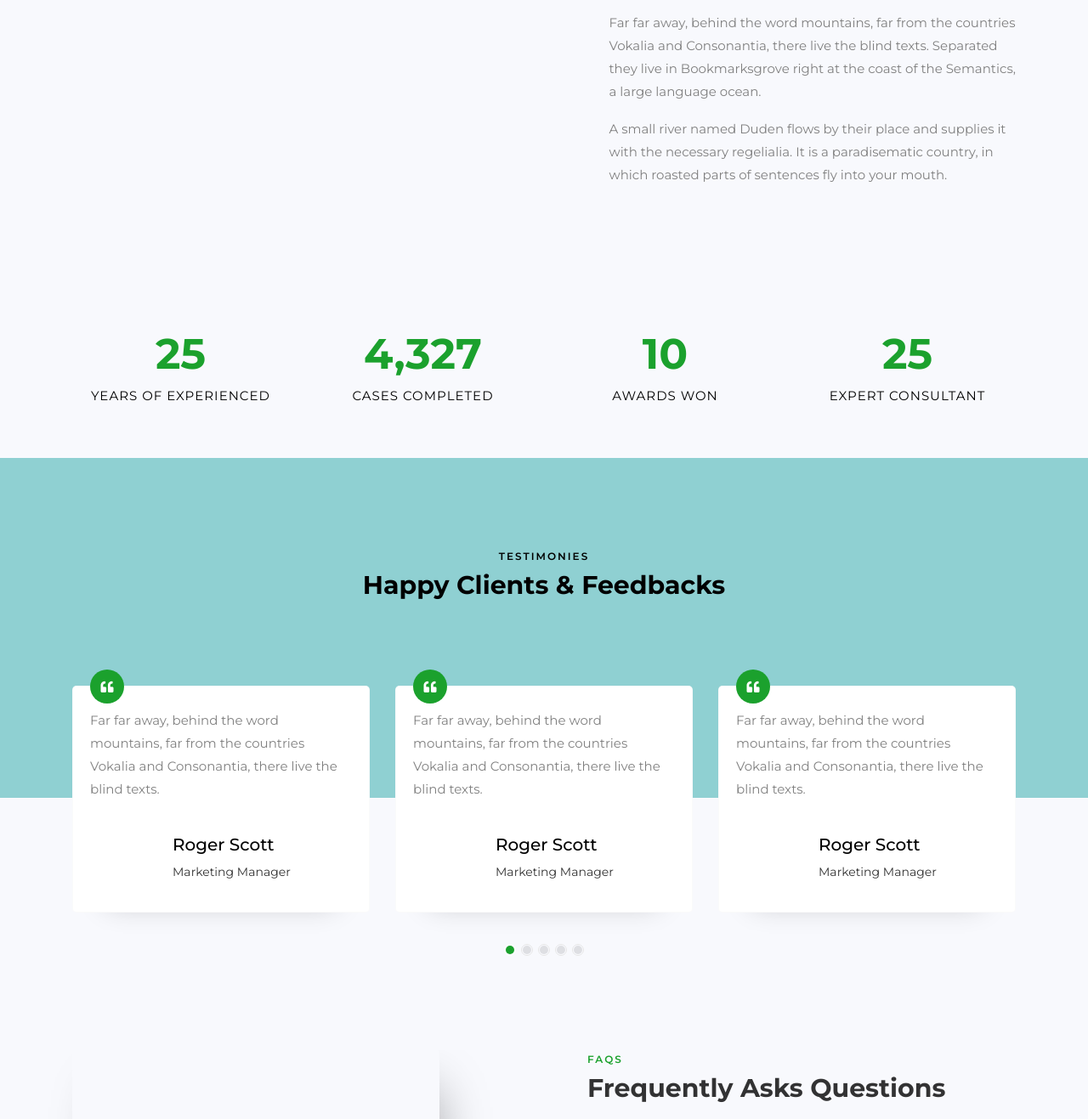
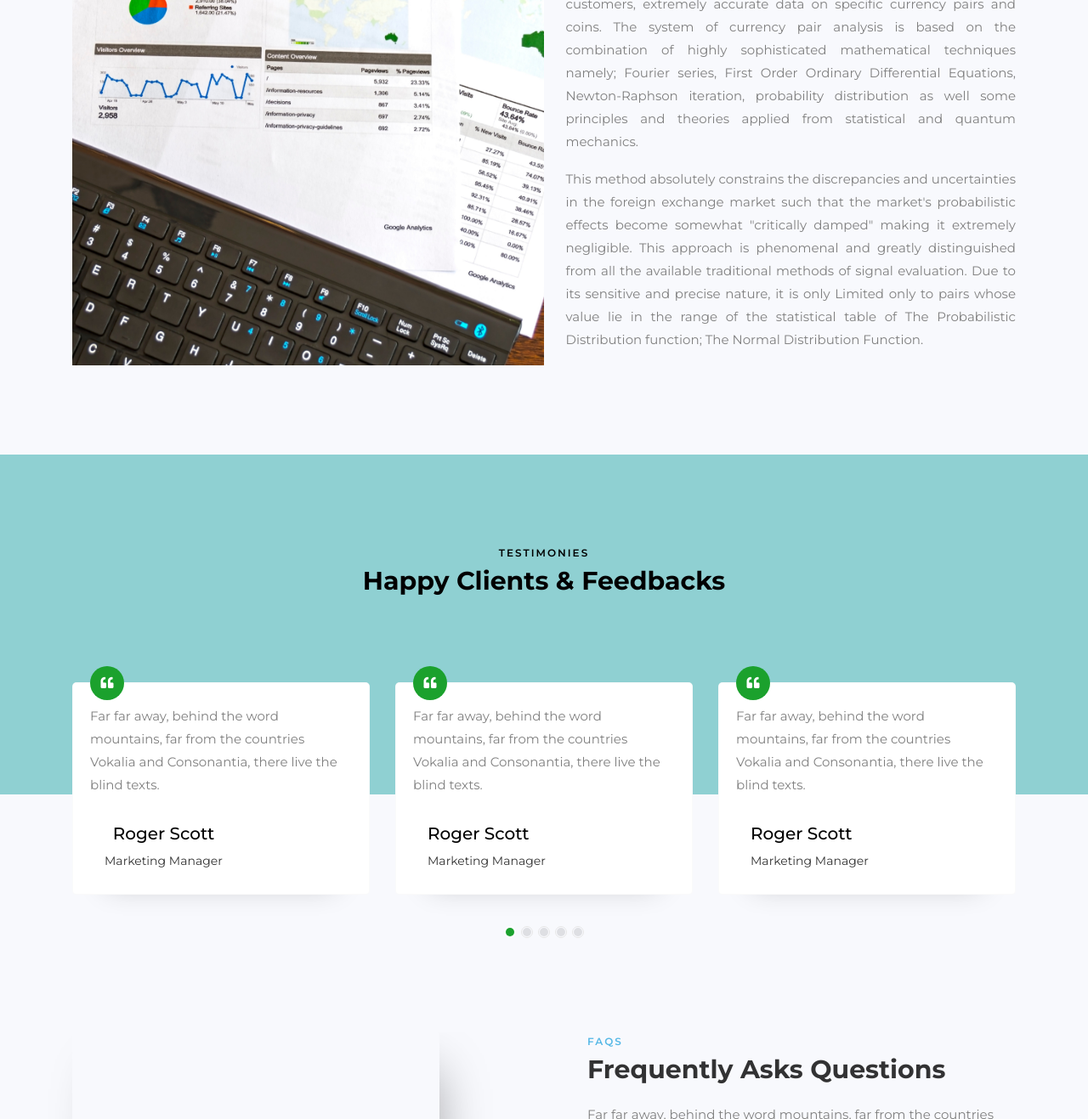
Before and after one commit to Ridalord/yhw-tech, a plain HTML site: page about.html in a window 1280 px wide. Shown: the part 557-1874 px from the top of the page at 85% size. Drawn offline with Linux system fonts and the light colour scheme; a script that the page names is missing.

Commit message:
About intro added

```diff
--- a/about.html
+++ b/about.html
@@ -98,25 +98,30 @@
           <div class="col-md-6 d-flex">
             <div
               class="img img-video d-flex align-self-stretch align-items-center justify-content-center justify-content-md-center mb-4 mb-sm-0"
-              style="background-image:url(images/about.jpg);">
+              style="background-image:url(assets/img/about1.jpg);">
             </div>
           </div>
-          <div class="col-md-6 pl-md-5 py-md-5">
-            <div class="heading-section pl-md-4 pt-md-5">
+          <div class="col-md-6 pl-md-5" style="padding: 0 !important;">
+            <div class="heading-section pl-md-4 pt-md-4">
               <span class="subheading">Welcome to Accounting</span>
               <h2 class="mb-4">We Are the Best Accounting Agency</h2>
-              <p>Far far away, behind the word mountains, far from the countries Vokalia and Consonantia, there live the
-                blind texts. Separated they live in Bookmarksgrove right at the coast of the Semantics, a large language
-                ocean.</p>
-              <p>A small river named Duden flows by their place and supplies it with the necessary regelialia. It is a
-                paradisematic country, in which roasted parts of sentences fly into your mouth.</p>
+              <p class="text-justify">YHWH Tech provides financial consulting services for Forex and cryptocurrency firms, traders & Experts. We make
+              available for our customers, extremely accurate data on specific currency pairs and coins. The system of currency pair
+              analysis is based on the combination of highly sophisticated mathematical techniques namely; Fourier series, First Order
+              Ordinary Differential Equations, Newton-Raphson iteration, probability distribution as well some principles and theories
+              applied from statistical and quantum mechanics.</p>
+              <p class="text-justify">This method absolutely constrains the discrepancies and uncertainties in
+              the foreign exchange market such that the market's probabilistic effects become somewhat "critically damped" making it
+              extremely negligible. This approach is phenomenal and greatly distinguished from all the available traditional methods
+              of signal evaluation. Due to its sensitive and precise nature, it is only Limited only to pairs whose value lie in the
+              range of the statistical table of The Probabilistic Distribution function; The Normal Distribution Function.</p>
             </div>
           </div>
         </div>
       </div>
     </section>
 
-    <section class="ftco-counter bg-light ftco-no-pt" id="section-counter">
+    <!-- <section class="ftco-counter bg-light ftco-no-pt" id="section-counter">
       <div class="container">
         <div class="row">
           <div class="col-md-6 col-lg-3 d-flex justify-content-center counter-wrap ftco-animate">
@@ -161,7 +166,7 @@
           </div>
         </div>
       </div>
-    </section>
+    </section> -->
 
 
 
@@ -185,7 +190,7 @@
                     <p class="mb-4">Far far away, behind the word mountains, far from the countries Vokalia and Consonantia,
                       there live the blind texts.</p>
                     <div class="d-flex align-items-center">
-                      <div class="user-img" style="background-image: url(images/person_1.jpg)"></div>
+                      <!-- <div class="user-img" style="background-image: url(images/person_1.jpg)"></div> -->
                       <div class="pl-3">
                         <p class="name">Roger Scott</p>
                         <span class="position">Marketing Manager</span>
@@ -202,7 +207,7 @@
                     <p class="mb-4">Far far away, behind the word mountains, far from the countries Vokalia and Consonantia,
                       there live the blind texts.</p>
                     <div class="d-flex align-items-center">
-                      <div class="user-img" style="background-image: url(images/person_2.jpg)"></div>
+                      <!-- <div class="user-img" style="background-image: url(images/person_2.jpg)"></div> -->
                       <div class="pl-3">
                         <p class="name">Roger Scott</p>
                         <span class="position">Marketing Manager</span>
@@ -219,7 +224,7 @@
                     <p class="mb-4">Far far away, behind the word mountains, far from the countries Vokalia and Consonantia,
                       there live the blind texts.</p>
                     <div class="d-flex align-items-center">
-                      <div class="user-img" style="background-image: url(images/person_3.jpg)"></div>
+                      <!-- <div class="user-img" style="background-image: url(images/person_3.jpg)"></div> -->
                       <div class="pl-3">
                         <p class="name">Roger Scott</p>
                         <span class="position">Marketing Manager</span>
@@ -236,7 +241,7 @@
                     <p class="mb-4">Far far away, behind the word mountains, far from the countries Vokalia and Consonantia,
                       there live the blind texts.</p>
                     <div class="d-flex align-items-center">
-                      <div class="user-img" style="background-image: url(images/person_1.jpg)"></div>
+                      <!-- <div class="user-img" style="background-image: url(images/person_1.jpg)"></div> -->
                       <div class="pl-3">
                         <p class="name">Roger Scott</p>
                         <span class="position">Marketing Manager</span>
@@ -253,8 +258,8 @@
                     <p class="mb-4">Far far away, behind the word mountains, far from the countries Vokalia and Consonantia,
                       there live the blind texts.</p>
                     <div class="d-flex align-items-center">
-                      <div class="user-img" style="background-image: url(images/person_2.jpg)"></div>
-                      <div class="pl-3">
+                      <!-- <div class="user-img" style="background-image: url(images/person_2.jpg)"></div> -->
+                      <div class="pl-3 text-center">
                         <p class="name">Roger Scott</p>
                         <span class="position">Marketing Manager</span>
                       </div>
```
Also changed, not shown: index.html (+2 -2 lines), assets/css/accountstyle.css, assets/img/about-header2.jpg (added), assets/img/about1.jpg (added), 1 other file.
